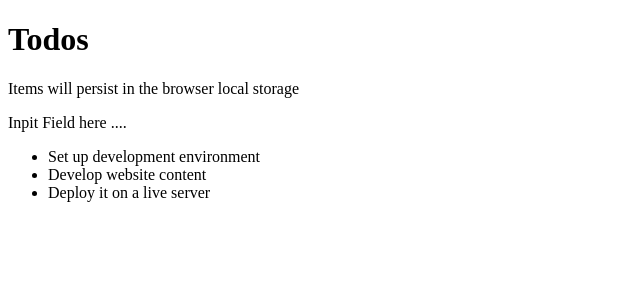
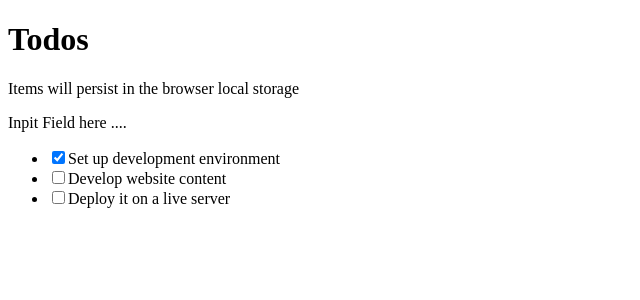
Before and after one commit to Caren-Koroeny/react-todo-app, a React (Vite) app: page / in a window 1280 px wide. Shown: the top 300 px of the page, without its empty margins (0-640 px from the left). Built offline with nearby package versions, Linux system fonts and the light colour scheme.

Commit message:
handlechage function on the checkbox

```diff
--- a/src/components/TodoItem.jsx
+++ b/src/components/TodoItem.jsx
@@ -1,4 +1,26 @@
-const TodoItem = ({ itemProp }) => {
-    return <li>{ itemProp.title }</li>
-}
+const TodoItem = ({ itemProp, setTodos }) => {
+    const handleChange = (id) => {
+        setTodos((prevState) =>
+        prevState.map((todo) => {
+            if(todo.id === id){
+                return {
+                    ...todo,
+                    completed: !todo.completed,
+                };
+            }
+            return todo;
+        }))
+    };
+    return (
+        <li>
+        <input
+         type="checkbox"
+         checked={itemProp.completed}
+         onChange={() => handleChange(itemProp.id)}
+        />
+        { itemProp.title }
+        </li>
+    )
+};
+
 export default TodoItem;
--- a/src/components/TodoList.jsx
+++ b/src/components/TodoList.jsx
@@ -1,9 +1,9 @@
-import TodoItem from "./TodoItem";
-const TodoList = ( { todoProps } ) => {
+import TodoItem from "./TodoItem"
+const TodoList = ( { todoProps, setTodos } ) => {
     return (
         <ul>
         {todoProps.map((todo) =>(
-            <TodoItem key={todo.id} itemProp={todo} />
+            <TodoItem key={todo.id} itemProp={todo} setTodos={setTodos} />
         ))}
         </ul>
     )
--- a/src/components/TodosLogic.jsx
+++ b/src/components/TodosLogic.jsx
@@ -1,7 +1,8 @@
+import { useState } from "react";
 import InputTodo from "./InputTodo";
 import TodosList from "./TodoList"
 const TodosLogic = () => {
-    const todos = [
+    const [todos, setTodos] =  useState([
         {
             id: 1,
             title: "Set up development environment",
@@ -17,11 +18,11 @@
             title: "Deploy it on a live server",
             completed: false,
         },
-    ];
+    ]);
     return (
         <div>
         <InputTodo />
-        <TodosList todoProps={todos} />
+        <TodosList todoProps={todos} setTodos={setTodos} />
 
         </div>
     )
```
